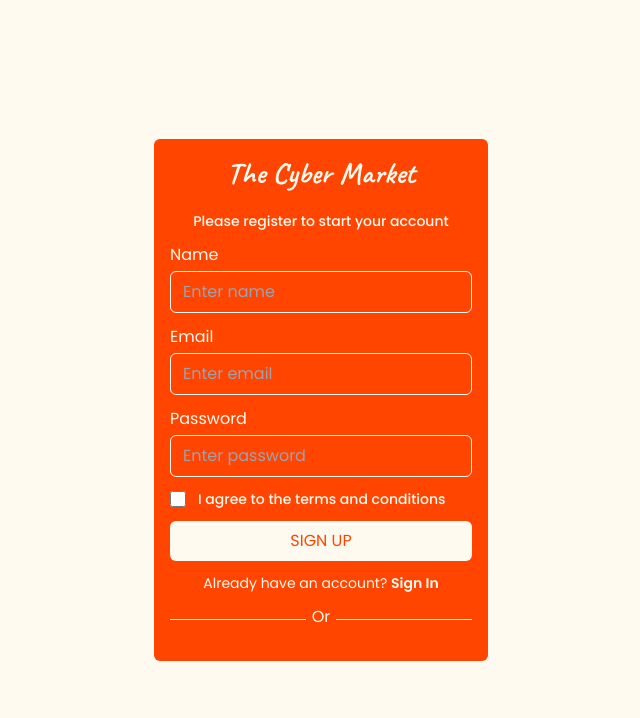
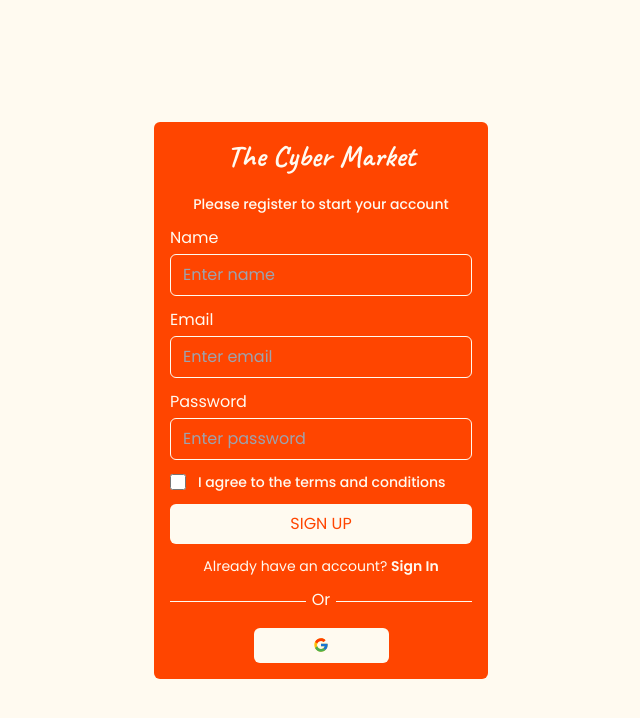
Before and after one commit to Nimira43/...Loading, a React (Create React App) app in the folder dashboard/: page /register in a window 1280 px wide. Shown: the top 718 px of the page, without its empty margins (319-959 px from the left). Built offline with nearby package versions, Linux system fonts and the light colour scheme.

Commit message:
Included Sign up option with Google button

```diff
--- a/dashboard/src/views/auth/Register.jsx
+++ b/dashboard/src/views/auth/Register.jsx
@@ -1,5 +1,6 @@
 import React from 'react'
 import { Link } from 'react-router-dom'
+import { FcGoogle } from 'react-icons/fc'
 
 const Register = () => {
   return (
@@ -37,7 +38,13 @@ const Register = () => {
               </div>
               <div className='w-[45%] bg-[#fffaf0] h-[1px]'></div>
             </div>
-
+            <div className='flex justify-center items-center gap-3'>
+              <div className='w-[135px] h-[35px] flex rounded-md bg-[#fffaf0] justify-center items-center cursor-pointer overflow-hidden'>
+                <span>
+                  <FcGoogle />
+                </span>
+              </div>
+            </div>
           </form>
         </div>
       </div>
```
